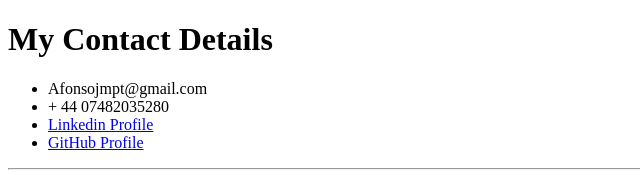
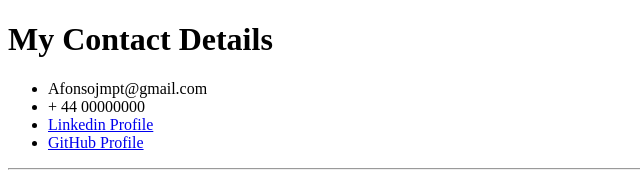
Before and after one commit to Ajmar8/CV, a plain HTML site: page Contact.html in a window 1280 px wide. Shown: the top 175 px of the page, 0-640 px from the left. Drawn offline with Linux system fonts and the light colour scheme.

Commit message:
Update Contact.html

```diff
--- a/Contact.html
+++ b/Contact.html
@@ -11,7 +11,7 @@
   <p>
   <ul>
     <li>Afonsojmpt@gmail.com</li>
-    <li>+ 44 07482035280</li>
+    <li>+ 44 00000000</li>
     <li> <a href="https://www.linkedin.com/in/afonso-marques-019739a8/">Linkedin Profile</a></li>
     <li> <a href="https://github.com/Ajmar8">GitHub Profile</a></li>
   </ul>
```
